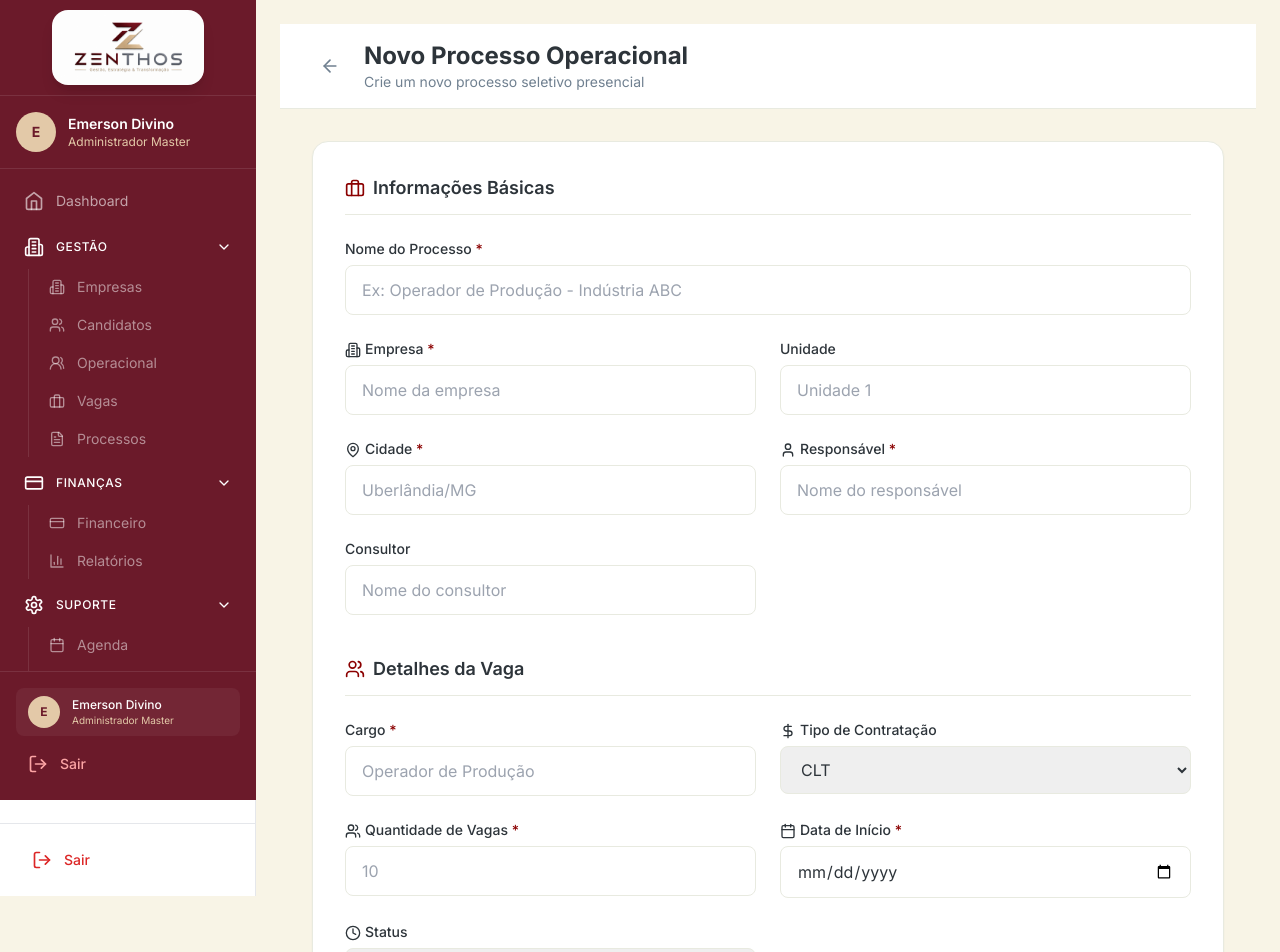
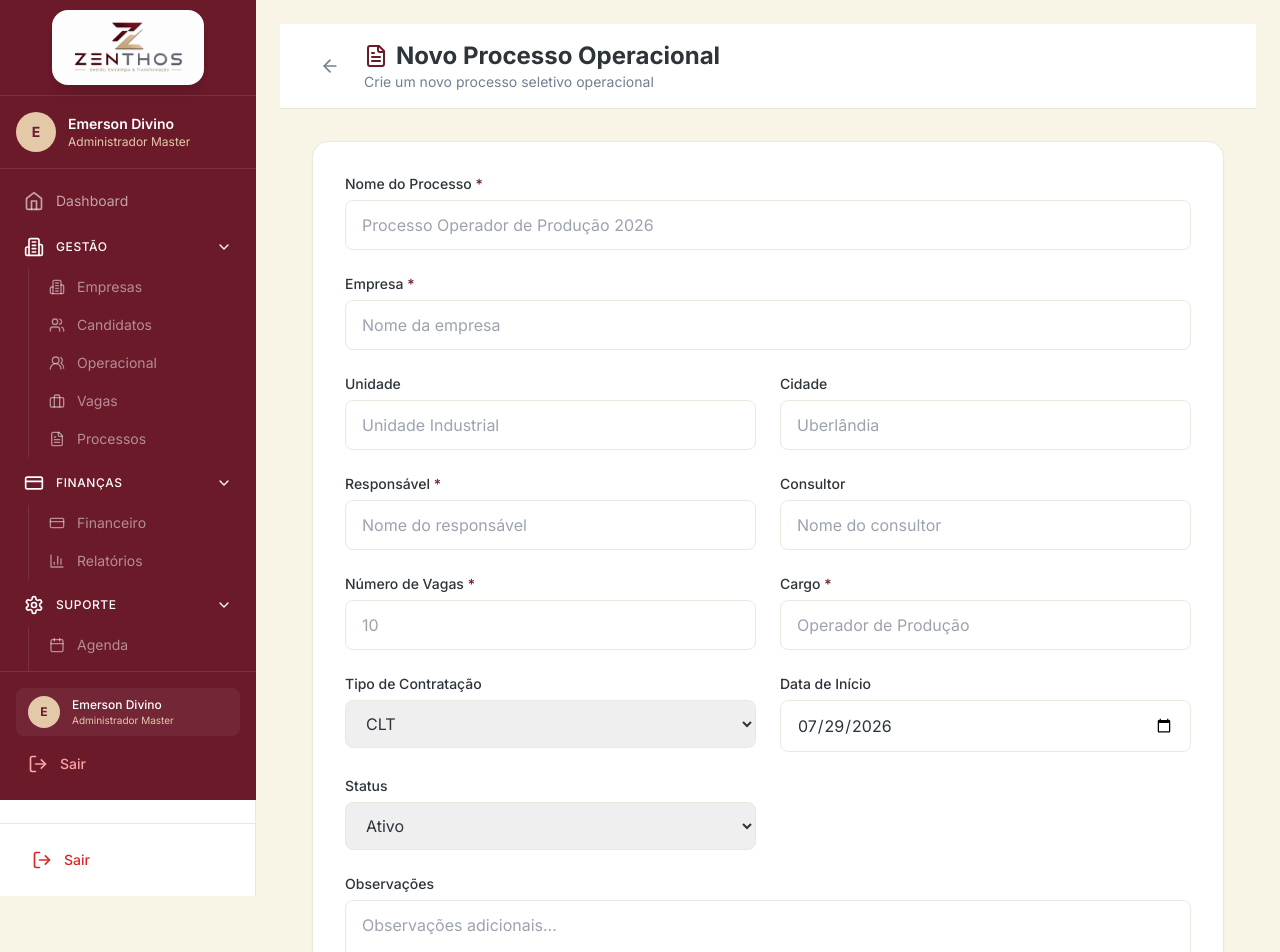
Before and after one commit to trivoroficial/consult_recruit, a Next.js app: page /admin/operacional/processos/novo in a window 1280 px wide. Shown: the top 952 px of the page. Built offline with nearby package versions, Linux system fonts and the light colour scheme.

Commit message:
Update page.tsx

```diff
--- a/src/app/(dashboard)/admin/operacional/processos/novo/page.tsx
+++ b/src/app/(dashboard)/admin/operacional/processos/novo/page.tsx
@@ -5,15 +5,17 @@ import { useRouter } from 'next/navigation'
 import { SidebarAdmin } from '@/components/dashboard/SidebarAdmin'
 import { DashboardFooter } from '@/components/dashboard/DashboardFooter'
 import {
-  Briefcase, Building2, MapPin, Users, Calendar,
-  Save, ArrowLeft, CheckCircle, User, Clock,
-  FileText, DollarSign
+  FileText, ArrowLeft, Save, CheckCircle,
+  Building2, MapPin, Calendar, Users, Briefcase,
+  User, Clock, AlertCircle
 } from 'lucide-react'
+import { criarProcessoOperacional } from '@/actions/operacional'
 
 export default function NovoProcessoOperacional() {
   const router = useRouter()
   const [loading, setLoading] = useState(false)
   const [success, setSuccess] = useState(false)
+  const [error, setError] = useState<string | null>(null)
   const [form, setForm] = useState({
     nome: '',
     empresa: '',
@@ -23,20 +25,59 @@ export default function NovoProcessoOperacional() {
     consultor: '',
     vagas: '',
     cargo: '',
-    tipoContratacao: 'clt',
-    data: '',
+    tipoContratacao: 'CLT',
+    dataInicio: new Date().toISOString().split('T')[0],
     status: 'ativo',
     observacoes: ''
   })
 
-  const handleSubmit = (e: React.FormEvent) => {
+  const handleSubmit = async (e: React.FormEvent) => {
     e.preventDefault()
     setLoading(true)
+    setError(null)
+
+    try {
+      const result = await criarProcessoOperacional(form)
+      if (result.success) {
+        setSuccess(true)
         setTimeout(() => {
+          router.push('/admin/operacional/processos')
+        }, 2000)
+      } else {
+        setError(result.error || 'Erro ao criar processo')
         setLoading(false)
-      setSuccess(true)
-      setTimeout(() => router.push('/admin/operacional/processos'), 2000)
-    }, 1500)
+      }
+    } catch (err) {
+      setError('Erro ao criar processo')
+      setLoading(false)
+    }
+  }
+
+  if (success) {
+    return (
+      <div className="min-h-screen bg-[#F8F4E6] flex flex-col">
+        <SidebarAdmin />
+        <div className="flex-1 ml-64 flex flex-col min-h-screen">
+          <div className="flex-1 p-8 flex items-center justify-center">
+            <div className="bg-white rounded-2xl shadow-sm border border-[#E8EAE0] p-12 text-center max-w-md w-full">
+              <div className="w-20 h-20 bg-green-100 rounded-full flex items-center justify-center mx-auto mb-4">
+                <CheckCircle className="h-10 w-10 text-green-600" />
+              </div>
+              <h2 className="text-2xl font-bold text-[#2D343A]">Processo criado com sucesso!</h2>
+              <p className="text-[#708090] mt-2">
+                O processo {form.nome} foi criado.
+              </p>
+              <button
+                onClick={() => router.push('/admin/operacional/processos')}
+                className="mt-6 px-6 py-2 bg-[#6B1A2A] text-white rounded-lg hover:bg-[#4A0E1A] transition"
+              >
+                Voltar para Processos
+              </button>
+            </div>
+          </div>
+        </div>
+      </div>
+    )
   }
 
   return (
@@ -46,155 +87,191 @@ export default function NovoProcessoOperacional() {
       <div className="flex-1 ml-64 flex flex-col min-h-screen">
         <header className="bg-white border-b border-[#E8EAE0] px-8 py-4 flex items-center justify-between">
           <div className="flex items-center gap-4">
-            <button onClick={() => router.push('/admin/operacional/processos')} className="p-2 hover:bg-[#F8F4E6] rounded-lg transition">
+            <button
+              onClick={() => router.push('/admin/operacional/processos')}
+              className="p-2 hover:bg-[#F8F4E6] rounded-lg transition"
+            >
               <ArrowLeft className="h-5 w-5 text-[#708090]" />
             </button>
             <div>
-              <h1 className="text-2xl font-bold text-[#2D343A]">Novo Processo Operacional</h1>
-              <p className="text-sm text-[#708090]">Crie um novo processo seletivo presencial</p>
+              <h1 className="text-2xl font-bold text-[#2D343A] flex items-center gap-2">
+                <FileText className="h-6 w-6 text-[#6B1A2A]" />
+                Novo Processo Operacional
+              </h1>
+              <p className="text-sm text-[#708090]">Crie um novo processo seletivo operacional</p>
             </div>
           </div>
         </header>
 
         <div className="flex-1 p-8">
-          {success ? (
-            <div className="bg-white rounded-2xl shadow-sm border border-[#E8EAE0] p-12 text-center">
-              <div className="w-20 h-20 bg-green-100 rounded-full flex items-center justify-center mx-auto mb-4">
-                <CheckCircle className="h-10 w-10 text-green-600" />
+          <form onSubmit={handleSubmit} className="bg-white rounded-2xl shadow-sm border border-[#E8EAE0] p-8">
+            {error && (
+              <div className="bg-red-50 border border-red-200 text-red-700 px-4 py-3 rounded-lg mb-4 text-sm">
+                {error}
               </div>
-              <h2 className="text-2xl font-bold text-[#2D343A]">Processo criado com sucesso!</h2>
-              <p className="text-[#708090] mt-2">O processo já está disponível para cadastro de participantes.</p>
-            </div>
-          ) : (
-            <form onSubmit={handleSubmit} className="bg-white rounded-2xl shadow-sm border border-[#E8EAE0] p-8">
+            )}
+
             <div className="grid grid-cols-1 md:grid-cols-2 gap-6">
               <div className="md:col-span-2">
-                  <h3 className="text-lg font-semibold text-[#2D343A] flex items-center gap-2 border-b border-[#E8EAE0] pb-3">
-                    <Briefcase className="h-5 w-5 text-[#8B0000]" />
-                    Informações Básicas
-                  </h3>
+                <label className="block text-sm font-medium text-[#2D343A] mb-1.5">
+                  Nome do Processo <span className="text-[#6B1A2A]">*</span>
+                </label>
+                <input
+                  type="text"
+                  required
+                  className="w-full px-4 py-3 border border-[#E8EAE0] rounded-lg focus:outline-none focus:ring-2 focus:ring-[#6B1A2A] transition"
+                  value={form.nome}
+                  onChange={(e) => setForm({...form, nome: e.target.value})}
+                  placeholder="Processo Operador de Produção 2026"
+                />
               </div>
-
               <div className="md:col-span-2">
                 <label className="block text-sm font-medium text-[#2D343A] mb-1.5">
-                    Nome do Processo <span className="text-[#8B0000]">*</span>
+                  Empresa <span className="text-[#6B1A2A]">*</span>
                 </label>
-                  <input type="text" required className="w-full px-4 py-3 border border-[#E8EAE0] rounded-lg focus:outline-none focus:ring-2 focus:ring-[#8B0000] transition" value={form.nome} onChange={(e) => setForm({...form, nome: e.target.value})} placeholder="Ex: Operador de Produção - Indústria ABC" />
+                <input
+                  type="text"
+                  required
+                  className="w-full px-4 py-3 border border-[#E8EAE0] rounded-lg focus:outline-none focus:ring-2 focus:ring-[#6B1A2A] transition"
+                  value={form.empresa}
+                  onChange={(e) => setForm({...form, empresa: e.target.value})}
+                  placeholder="Nome da empresa"
+                />
               </div>
-
+              <div>
+                <label className="block text-sm font-medium text-[#2D343A] mb-1.5">Unidade</label>
+                <input
+                  type="text"
+                  className="w-full px-4 py-3 border border-[#E8EAE0] rounded-lg focus:outline-none focus:ring-2 focus:ring-[#6B1A2A] transition"
+                  value={form.unidade}
+                  onChange={(e) => setForm({...form, unidade: e.target.value})}
+                  placeholder="Unidade Industrial"
+                />
+              </div>
+              <div>
+                <label className="block text-sm font-medium text-[#2D343A] mb-1.5">Cidade</label>
+                <input
+                  type="text"
+                  className="w-full px-4 py-3 border border-[#E8EAE0] rounded-lg focus:outline-none focus:ring-2 focus:ring-[#6B1A2A] transition"
+                  value={form.cidade}
+                  onChange={(e) => setForm({...form, cidade: e.target.value})}
+                  placeholder="Uberlândia"
+                />
+              </div>
               <div>
                 <label className="block text-sm font-medium text-[#2D343A] mb-1.5">
-                    <Building2 className="h-4 w-4 inline mr-1" />
-                    Empresa <span className="text-[#8B0000]">*</span>
+                  Responsável <span className="text-[#6B1A2A]">*</span>
                 </label>
-                  <input type="text" required className="w-full px-4 py-3 border border-[#E8EAE0] rounded-lg focus:outline-none focus:ring-2 focus:ring-[#8B0000] transition" value={form.empresa} onChange={(e) => setForm({...form, empresa: e.target.value})} placeholder="Nome da empresa" />
+                <input
+                  type="text"
+                  required
+                  className="w-full px-4 py-3 border border-[#E8EAE0] rounded-lg focus:outline-none focus:ring-2 focus:ring-[#6B1A2A] transition"
+                  value={form.responsavel}
+                  onChange={(e) => setForm({...form, responsavel: e.target.value})}
+                  placeholder="Nome do responsável"
+                />
               </div>
-
+              <div>
+                <label className="block text-sm font-medium text-[#2D343A] mb-1.5">Consultor</label>
+                <input
+                  type="text"
+                  className="w-full px-4 py-3 border border-[#E8EAE0] rounded-lg focus:outline-none focus:ring-2 focus:ring-[#6B1A2A] transition"
+                  value={form.consultor}
+                  onChange={(e) => setForm({...form, consultor: e.target.value})}
+                  placeholder="Nome do consultor"
+                />
+              </div>
               <div>
                 <label className="block text-sm font-medium text-[#2D343A] mb-1.5">
-                    Unidade
+                  Número de Vagas <span className="text-[#6B1A2A]">*</span>
                 </label>
-                  <input type="text" className="w-full px-4 py-3 border border-[#E8EAE0] rounded-lg focus:outline-none focus:ring-2 focus:ring-[#8B0000] transition" value={form.unidade} onChange={(e) => setForm({...form, unidade: e.target.value})} placeholder="Unidade 1" />
+                <input
+                  type="number"
+                  required
+                  className="w-full px-4 py-3 border border-[#E8EAE0] rounded-lg focus:outline-none focus:ring-2 focus:ring-[#6B1A2A] transition"
+                  value={form.vagas}
+                  onChange={(e) => setForm({...form, vagas: e.target.value})}
+                  placeholder="10"
+                />
               </div>
-
               <div>
                 <label className="block text-sm font-medium text-[#2D343A] mb-1.5">
-                    <MapPin className="h-4 w-4 inline mr-1" />
-                    Cidade <span className="text-[#8B0000]">*</span>
+                  Cargo <span className="text-[#6B1A2A]">*</span>
                 </label>
-                  <input type="text" required className="w-full px-4 py-3 border border-[#E8EAE0] rounded-lg focus:outline-none focus:ring-2 focus:ring-[#8B0000] transition" value={form.cidade} onChange={(e) => setForm({...form, cidade: e.target.value})} placeholder="Uberlândia/MG" />
+                <input
+                  type="text"
+                  required
+                  className="w-full px-4 py-3 border border-[#E8EAE0] rounded-lg focus:outline-none focus:ring-2 focus:ring-[#6B1A2A] transition"
+                  value={form.cargo}
+                  onChange={(e) => setForm({...form, cargo: e.target.value})}
+                  placeholder="Operador de Produção"
+                />
               </div>
-
               <div>
-                  <label className="block text-sm font-medium text-[#2D343A] mb-1.5">
-                    <User className="h-4 w-4 inline mr-1" />
-                    Responsável <span className="text-[#8B0000]">*</span>
-                  </label>
-                  <input type="text" required className="w-full px-4 py-3 border border-[#E8EAE0] rounded-lg focus:outline-none focus:ring-2 focus:ring-[#8B0000] transition" value={form.responsavel} onChange={(e) => setForm({...form, responsavel: e.target.value})} placeholder="Nome do responsável" />
-                </div>
-
-                <div>
-                  <label className="block text-sm font-medium text-[#2D343A] mb-1.5">
-                    Consultor
-                  </label>
-                  <input type="text" className="w-full px-4 py-3 border border-[#E8EAE0] rounded-lg focus:outline-none focus:ring-2 focus:ring-[#8B0000] transition" value={form.consultor} onChange={(e) => setForm({...form, consultor: e.target.value})} placeholder="Nome do consultor" />
-                </div>
-
-                <div className="md:col-span-2">
-                  <h3 className="text-lg font-semibold text-[#2D343A] flex items-center gap-2 border-b border-[#E8EAE0] pb-3 mt-4">
-                    <Users className="h-5 w-5 text-[#8B0000]" />
-                    Detalhes da Vaga
-                  </h3>
-                </div>
-
-                <div>
-                  <label className="block text-sm font-medium text-[#2D343A] mb-1.5">
-                    Cargo <span className="text-[#8B0000]">*</span>
-                  </label>
-                  <input type="text" required className="w-full px-4 py-3 border border-[#E8EAE0] rounded-lg focus:outline-none focus:ring-2 focus:ring-[#8B0000] transition" value={form.cargo} onChange={(e) => setForm({...form, cargo: e.target.value})} placeholder="Operador de Produção" />
-                </div>
-
-                <div>
-                  <label className="block text-sm font-medium text-[#2D343A] mb-1.5">
-                    <DollarSign className="h-4 w-4 inline mr-1" />
-                    Tipo de Contratação
-                  </label>
-                  <select className="w-full px-4 py-3 border border-[#E8EAE0] rounded-lg focus:outline-none focus:ring-2 focus:ring-[#8B0000] transition" value={form.tipoContratacao} onChange={(e) => setForm({...form, tipoContratacao: e.target.value})}>
-                    <option value="clt">CLT</option>
-                    <option value="pj">PJ</option>
-                    <option value="temporario">Temporário</option>
-                    <option value="estagio">Estágio</option>
+                <label className="block text-sm font-medium text-[#2D343A] mb-1.5">Tipo de Contratação</label>
+                <select
+                  className="w-full px-4 py-3 border border-[#E8EAE0] rounded-lg focus:outline-none focus:ring-2 focus:ring-[#6B1A2A] transition"
+                  value={form.tipoContratacao}
+                  onChange={(e) => setForm({...form, tipoContratacao: e.target.value})}
+                >
+                  <option value="CLT">CLT</option>
+                  <option value="PJ">PJ</option>
+                  <option value="Temporário">Temporário</option>
+                  <option value="Estágio">Estágio</option>
                 </select>
               </div>
-
               <div>
-                  <label className="block text-sm font-medium text-[#2D343A] mb-1.5">
-                    <Users className="h-4 w-4 inline mr-1" />
-                    Quantidade de Vagas <span className="text-[#8B0000]">*</span>
-                  </label>
-                  <input type="number" required min="1" className="w-full px-4 py-3 border border-[#E8EAE0] rounded-lg focus:outline-none focus:ring-2 focus:ring-[#8B0000] transition" value={form.vagas} onChange={(e) => setForm({...form, vagas: e.target.value})} placeholder="10" />
+                <label className="block text-sm font-medium text-[#2D343A] mb-1.5">Data de Início</label>
+                <input
+                  type="date"
+                  className="w-full px-4 py-3 border border-[#E8EAE0] rounded-lg focus:outline-none focus:ring-2 focus:ring-[#6B1A2A] transition"
+                  value={form.dataInicio}
+                  onChange={(e) => setForm({...form, dataInicio: e.target.value})}
+                />
               </div>
-
               <div>
-                  <label className="block text-sm font-medium text-[#2D343A] mb-1.5">
-                    <Calendar className="h-4 w-4 inline mr-1" />
-                    Data de Início <span className="text-[#8B0000]">*</span>
-                  </label>
-                  <input type="date" required className="w-full px-4 py-3 border border-[#E8EAE0] rounded-lg focus:outline-none focus:ring-2 focus:ring-[#8B0000] transition" value={form.data} onChange={(e) => setForm({...form, data: e.target.value})} />
-                </div>
-
-                <div>
-                  <label className="block text-sm font-medium text-[#2D343A] mb-1.5">
-                    <Clock className="h-4 w-4 inline mr-1" />
-                    Status
-                  </label>
-                  <select className="w-full px-4 py-3 border border-[#E8EAE0] rounded-lg focus:outline-none focus:ring-2 focus:ring-[#8B0000] transition" value={form.status} onChange={(e) => setForm({...form, status: e.target.value})}>
+                <label className="block text-sm font-medium text-[#2D343A] mb-1.5">Status</label>
+                <select
+                  className="w-full px-4 py-3 border border-[#E8EAE0] rounded-lg focus:outline-none focus:ring-2 focus:ring-[#6B1A2A] transition"
+                  value={form.status}
+                  onChange={(e) => setForm({...form, status: e.target.value})}
+                >
                   <option value="ativo">Ativo</option>
                   <option value="pausado">Pausado</option>
                   <option value="concluido">Concluído</option>
+                  <option value="cancelado">Cancelado</option>
                 </select>
               </div>
-
               <div className="md:col-span-2">
-                  <label className="block text-sm font-medium text-[#2D343A] mb-1.5">
-                    <FileText className="h-4 w-4 inline mr-1" />
-                    Observações
-                  </label>
-                  <textarea rows={3} className="w-full px-4 py-3 border border-[#E8EAE0] rounded-lg focus:outline-none focus:ring-2 focus:ring-[#8B0000] transition resize-none" value={form.observacoes} onChange={(e) => setForm({...form, observacoes: e.target.value})} placeholder="Observações adicionais sobre o processo..." />
+                <label className="block text-sm font-medium text-[#2D343A] mb-1.5">Observações</label>
+                <textarea
+                  rows={2}
+                  className="w-full px-4 py-3 border border-[#E8EAE0] rounded-lg focus:outline-none focus:ring-2 focus:ring-[#6B1A2A] transition resize-none"
+                  value={form.observacoes}
+                  onChange={(e) => setForm({...form, observacoes: e.target.value})}
+                  placeholder="Observações adicionais..."
+                />
               </div>
             </div>
 
             <div className="flex items-center gap-4 mt-8 pt-6 border-t border-[#E8EAE0]">
-                <button type="submit" disabled={loading} className="px-8 py-3 bg-[#8B0000] text-white rounded-lg hover:bg-[#700000] transition font-medium flex items-center gap-2 disabled:opacity-50">
+              <button
+                type="submit"
+                disabled={loading}
+                className="px-8 py-3 bg-[#6B1A2A] text-white rounded-lg hover:bg-[#4A0E1A] transition font-medium flex items-center gap-2 disabled:opacity-50"
+              >
                 <Save className="h-5 w-5" />
                 {loading ? 'Criando...' : 'Criar Processo'}
               </button>
-                <button type="button" onClick={() => router.push('/admin/operacional/processos')} className="px-8 py-3 border border-[#E8EAE0] rounded-lg hover:bg-[#F8F4E6] transition text-[#708090]">
+              <button
+                type="button"
+                onClick={() => router.push('/admin/operacional/processos')}
+                className="px-8 py-3 border border-[#E8EAE0] rounded-lg hover:bg-[#F8F4E6] transition text-[#708090]"
+              >
                 Cancelar
               </button>
             </div>
           </form>
-          )}
         </div>
 
         <DashboardFooter />
```
Lines whose indentation alone changed are shown as unchanged.
